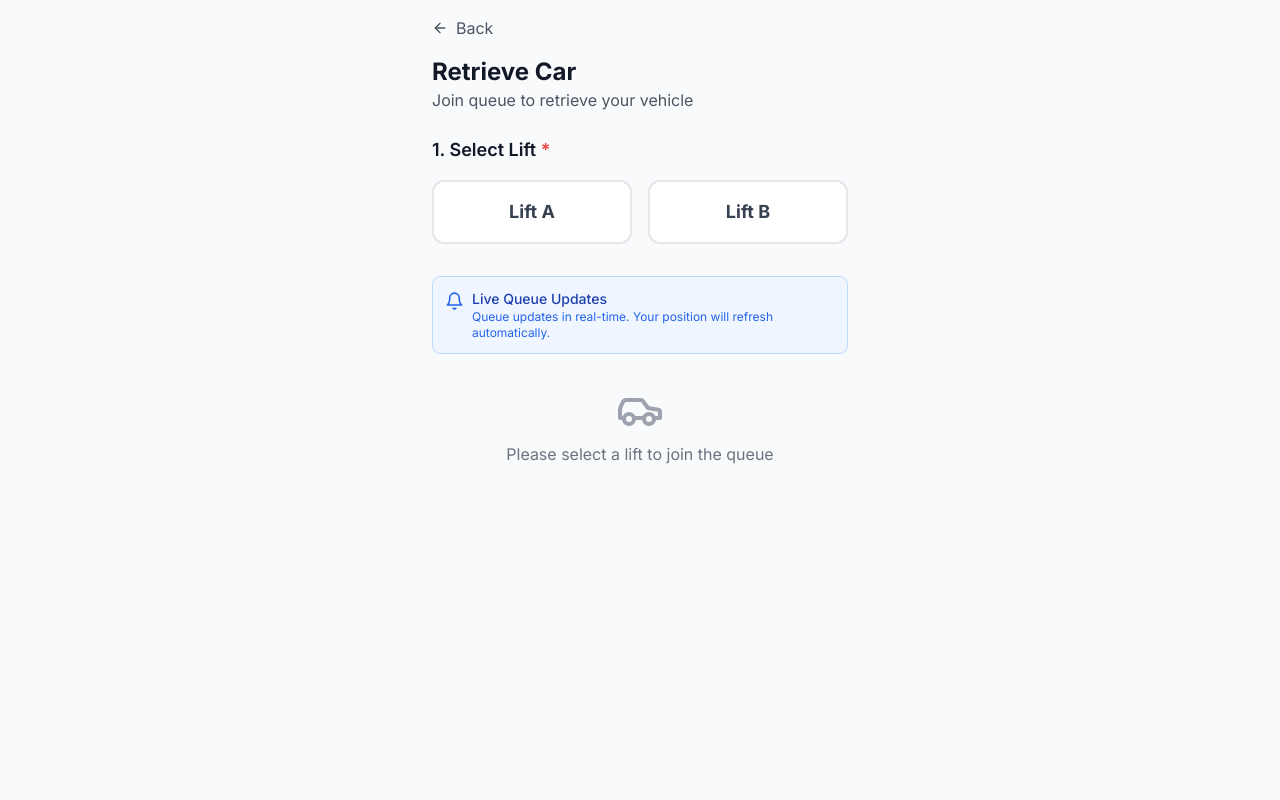
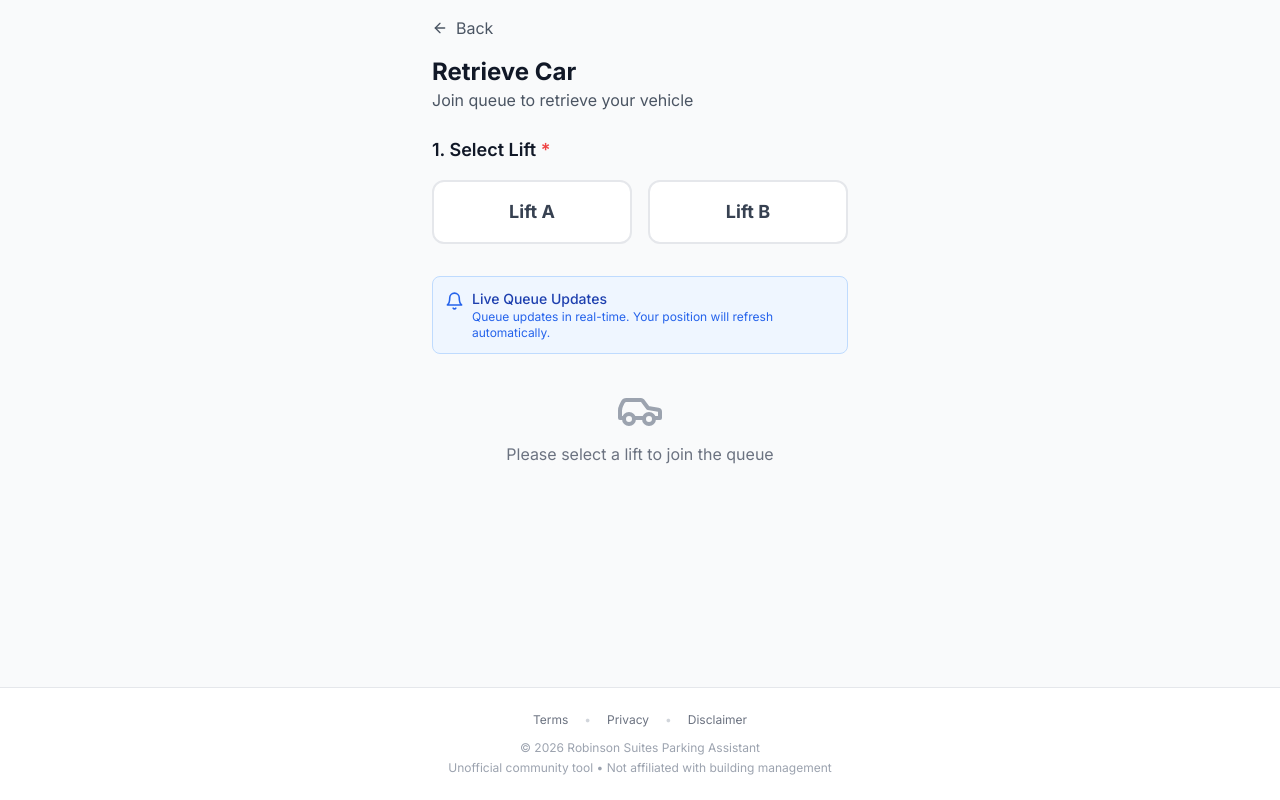
Before and after one commit to cjiajing/robinson-parking, a Next.js app: page /retrieve in a window 1280 px wide. Built offline with nearby package versions, Linux system fonts and the light colour scheme.

Commit message:
Update layout.js

```diff
--- a/src/app/layout.js
+++ b/src/app/layout.js
@@ -1,4 +1,5 @@
 import { Inter } from 'next/font/google'
+import Link from 'next/link'
 import './globals.css'
 
 const inter = Inter({ subsets: ['latin'] })
@@ -11,9 +12,38 @@ export const metadata = {
 export default function RootLayout({ children }) {
   return (
     <html lang="en">
-      <body className={`${inter.className} bg-gray-50 min-h-screen`}>
-        {children}
-        {/* We'll add Navigation back after it's fixed */}
+      <body className={`${inter.className} bg-gray-50 min-h-screen flex flex-col`}>
+        <main className="flex-grow">
+          {children}
+        </main>
+
+        {/* Footer with Legal Links */}
+        <footer className="mt-auto py-6 px-4 border-t bg-white">
+          <div className="max-w-md mx-auto">
+            <div className="flex justify-center items-center gap-4 text-xs text-gray-500 mb-3">
+              <Link href="/terms" className="hover:text-gray-700 hover:underline transition-colors">
+                Terms
+              </Link>
+              <span className="text-gray-300">•</span>
+              <Link href="/privacy" className="hover:text-gray-700 hover:underline transition-colors">
+                Privacy
+              </Link>
+              <span className="text-gray-300">•</span>
+              <Link href="/disclaimer" className="hover:text-gray-700 hover:underline transition-colors">
+                Disclaimer
+              </Link>
+            </div>
+
+            <div className="text-center">
+              <p className="text-xs text-gray-400">
+                © {new Date().getFullYear()} Robinson Suites Parking Assistant
+              </p>
+              <p className="text-xs text-gray-400 mt-1">
+                Unofficial community tool • Not affiliated with building management
+              </p>
+            </div>
+          </div>
+        </footer>
       </body>
     </html>
   )
```
